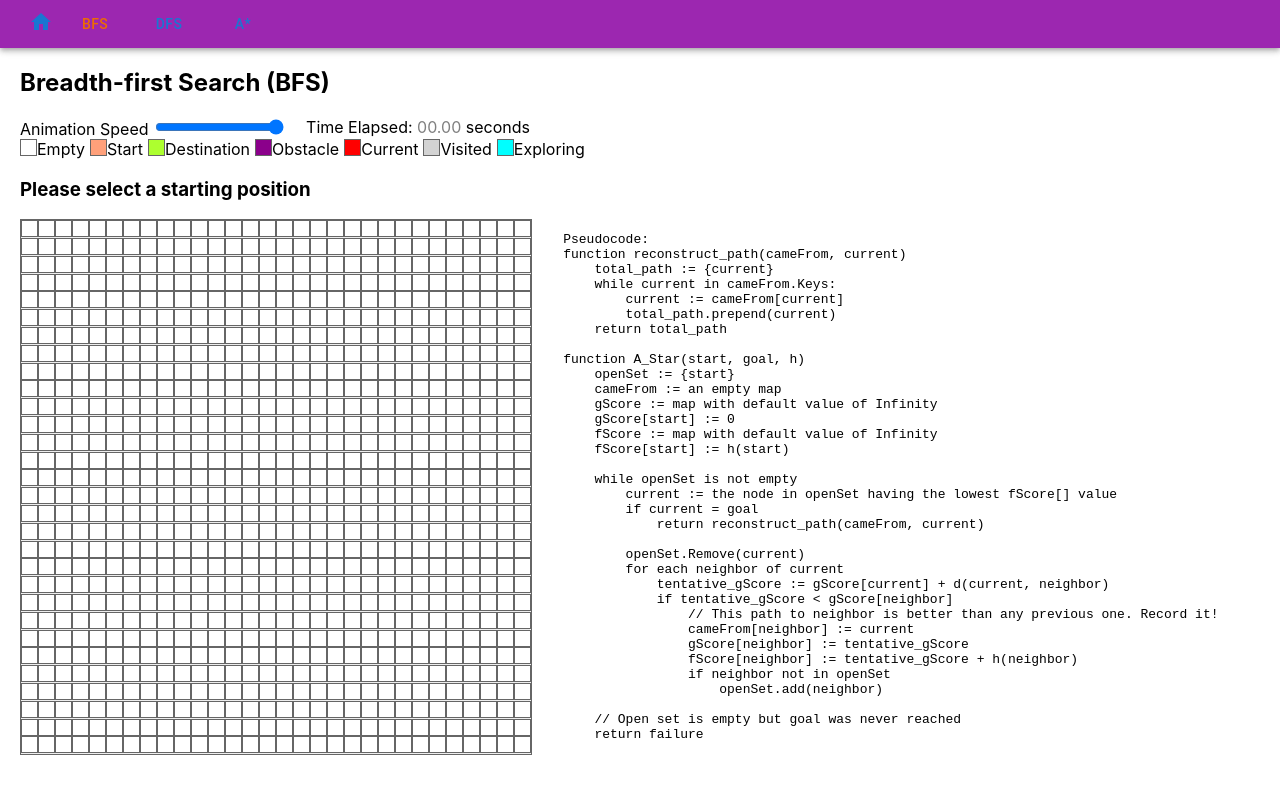
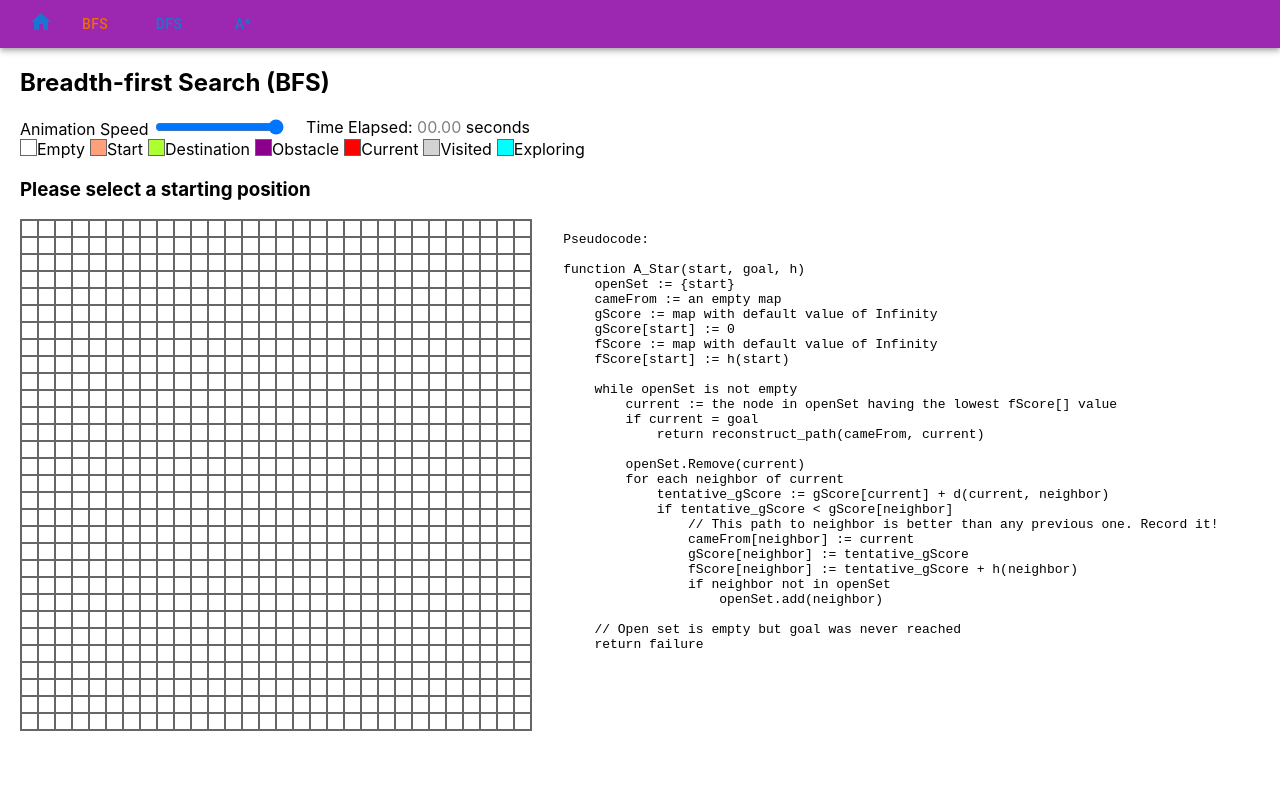
Before and after one commit to lwy123177/lwy123177.github.io, a React (Create React App) app: page /bfs in a window 1280 px wide. Shown: the top 794 px of the page. Built offline with nearby package versions, Linux system fonts and the light colour scheme.

Commit message:
Update A* pseudocode

```diff
--- a/src/algorithm/AStarCode.ts
+++ b/src/algorithm/AStarCode.ts
@@ -1,10 +1,4 @@
 export default `    Pseudocode:
-    function reconstruct_path(cameFrom, current)
-        total_path := {current}
-        while current in cameFrom.Keys:
-            current := cameFrom[current]
-            total_path.prepend(current)
-        return total_path
 
     function A_Star(start, goal, h)
         openSet := {start}
```
